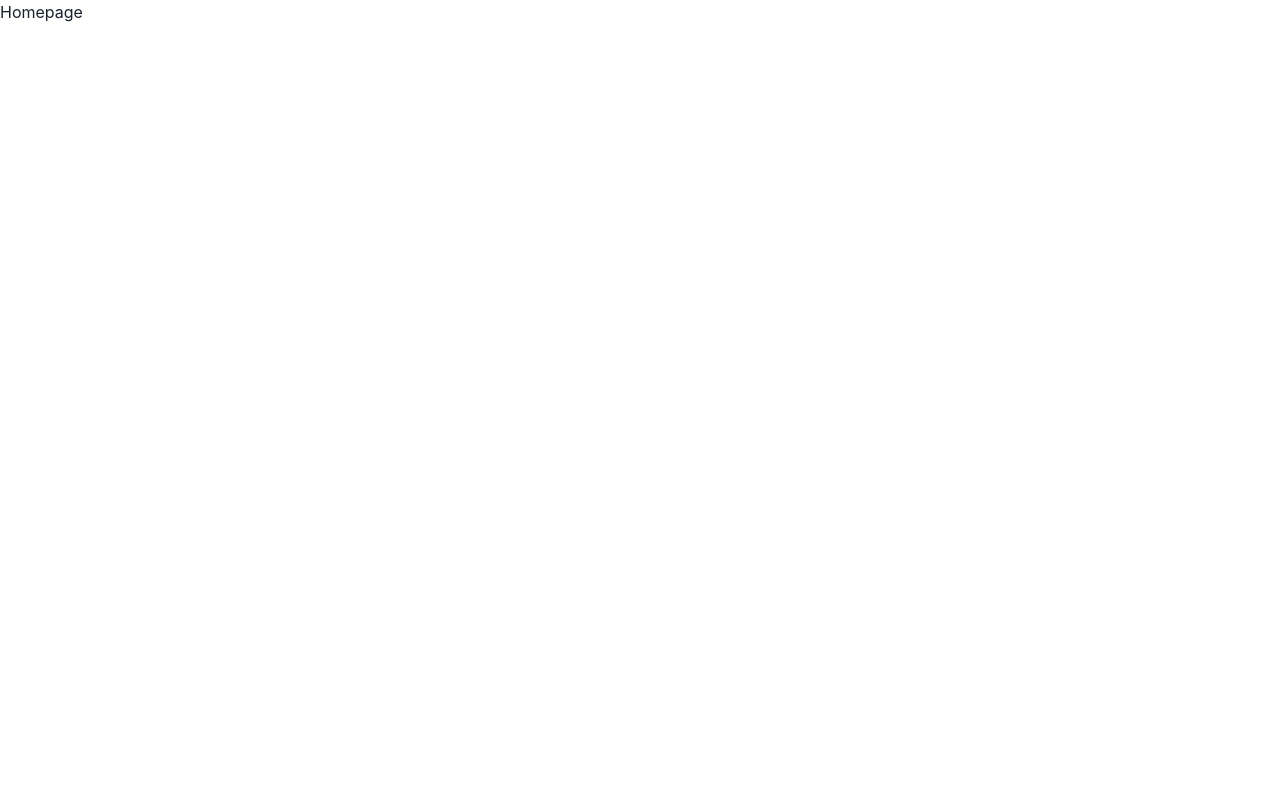
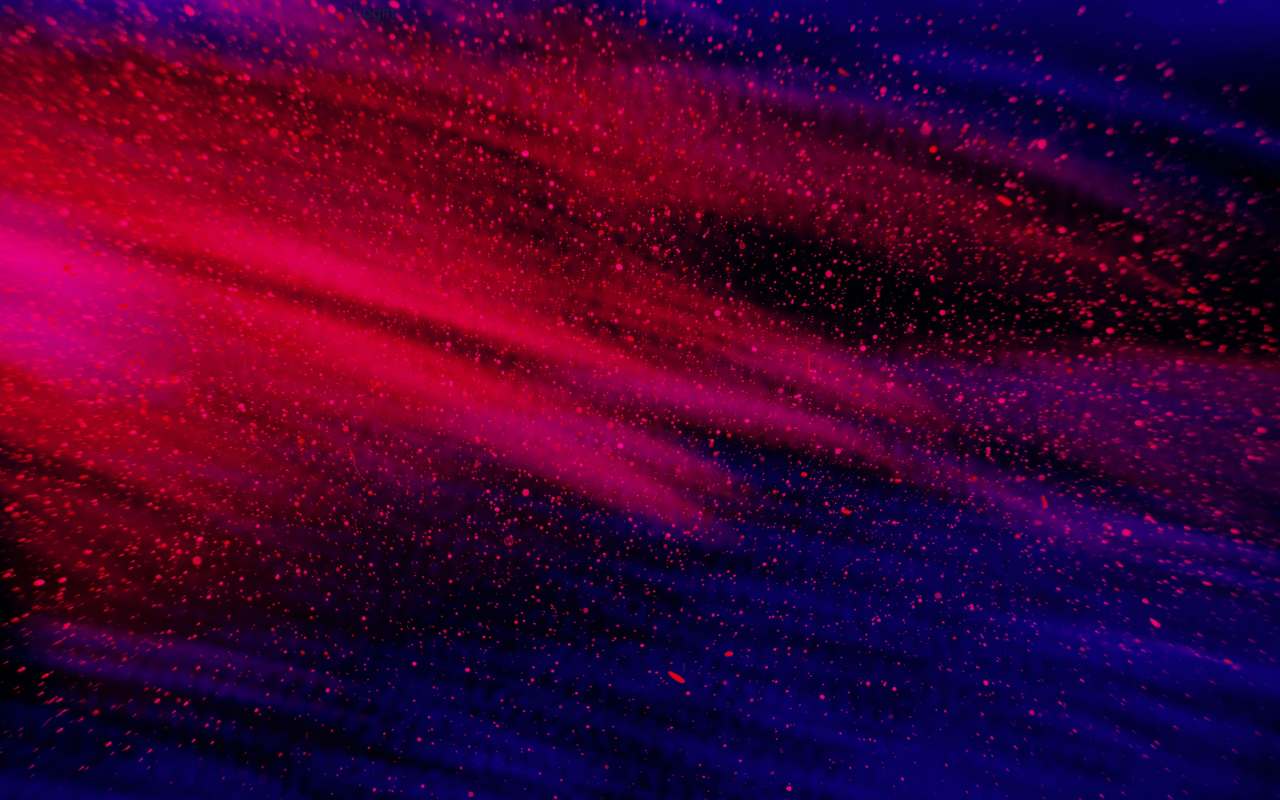
Before and after one commit to Pradnesh8/chat-cell, a React (Create React App) app in the folder frontend/: page / in a window 1280 px wide. Built offline with nearby package versions, Linux system fonts and the light colour scheme.

Commit message:
added background

```diff
--- a/frontend/src/App.css
+++ b/frontend/src/App.css
@@ -0,0 +1,9 @@
+@import url("https://fonts.googleapis.com/css2?family=Manrope:wght@300&family=Raleway:wght@400;500;600;700;800;900&display=swap");
+.App {
+  min-height: 100vh;
+  display: flex;
+  background-image: url("./background.jpg");
+  background-repeat: no-repeat;
+  background-size: cover;
+  background-position: center;
+}
--- a/frontend/src/pages/Homepage.js
+++ b/frontend/src/pages/Homepage.js
@@ -1,8 +1,10 @@
 import React from 'react'
-
+import { Container } from '@chakra-ui/react'
 const Homepage = () => {
     return (
-        <div>Homepage</div>
+        <Container>
+            <div>Login</div>
+        </Container>
     )
 }
 
```
Also changed, not shown: frontend/src/background.jpg (added).
